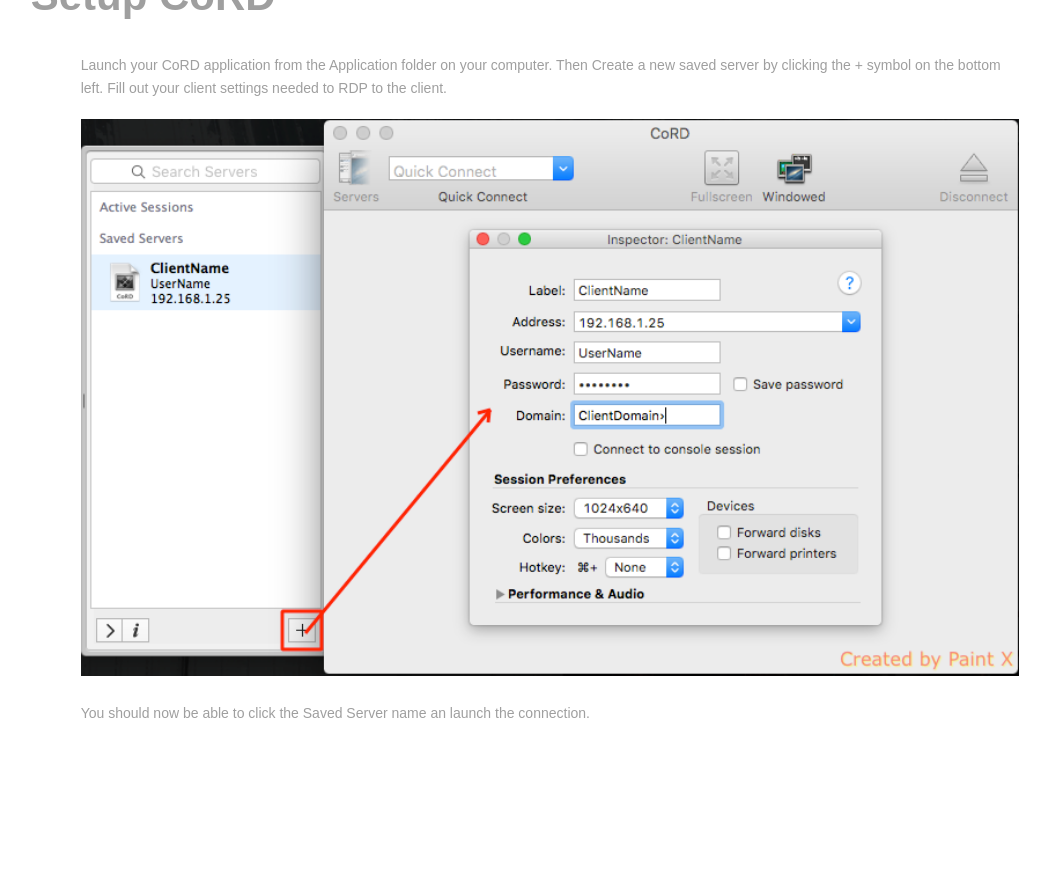
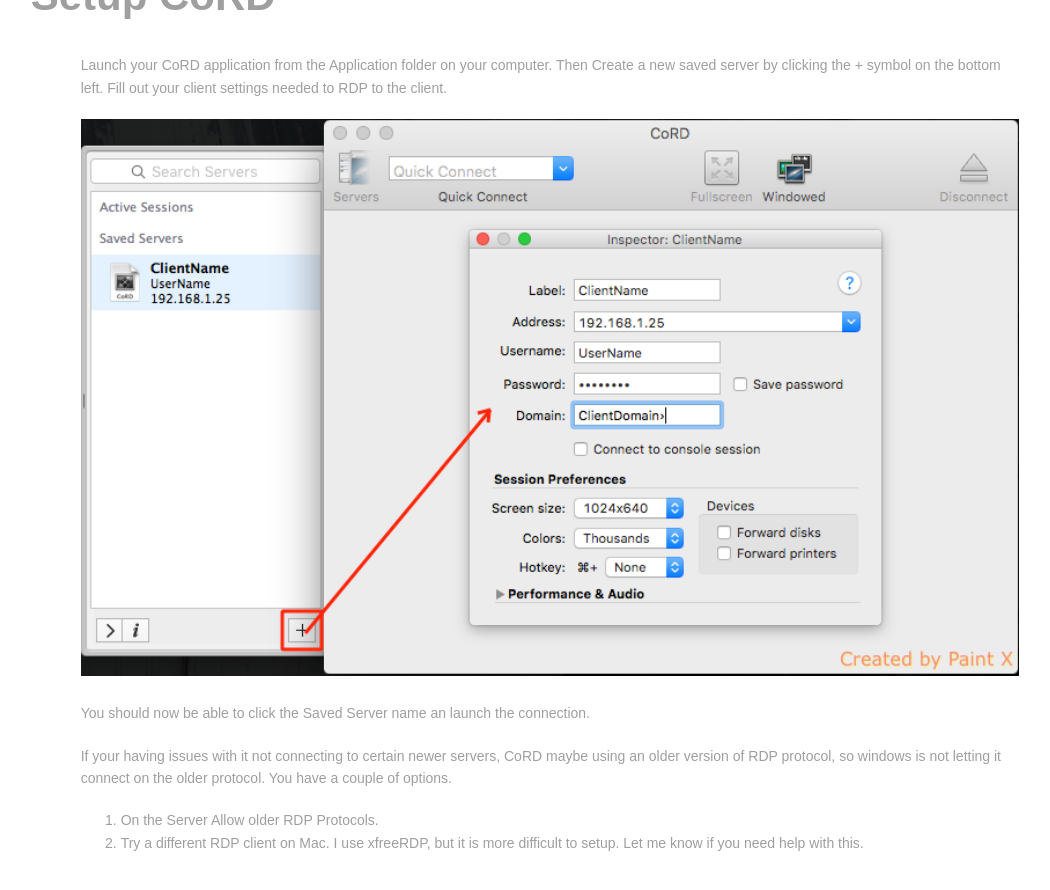
Before and after one commit to SharedIT/SharedIT.github.io, a Jekyll site: the page built from _posts/2016-06-22-RDP-2-Windows-From-Mac.md, in a window 1280 px wide and 900 px high, scrolled down 1344 px. Shown: the top 890 px of the window, without its empty margins (120-1170 px from the left). Built offline with Jekyll 4.4.1, drawn with Linux system fonts in a browser that asks for light colours; nearby versions of some CDN libraries; some web fonts are replaced; before the commit the page ends 2121 px from its top, so only the background shows below that.

Commit message:
add troubleshoot RDP

```diff
--- a/_posts/2016-06-22-RDP-2-Windows-From-Mac.md
+++ b/_posts/2016-06-22-RDP-2-Windows-From-Mac.md
@@ -27,5 +27,10 @@
 
 You should now be able to click the Saved Server name an launch the connection.
 
+If your having issues with it not connecting to certain newer servers, CoRD maybe using an older version of RDP protocol, so windows is not letting it connect on the older protocol. You have a couple of options.
+
+1. On the Server Allow older RDP Protocols.
+2. Try a different RDP client on Mac. I use xfreeRDP, but it is more difficult to setup. Let me know if you need help with this.
+
   </div>
 </div>
```
